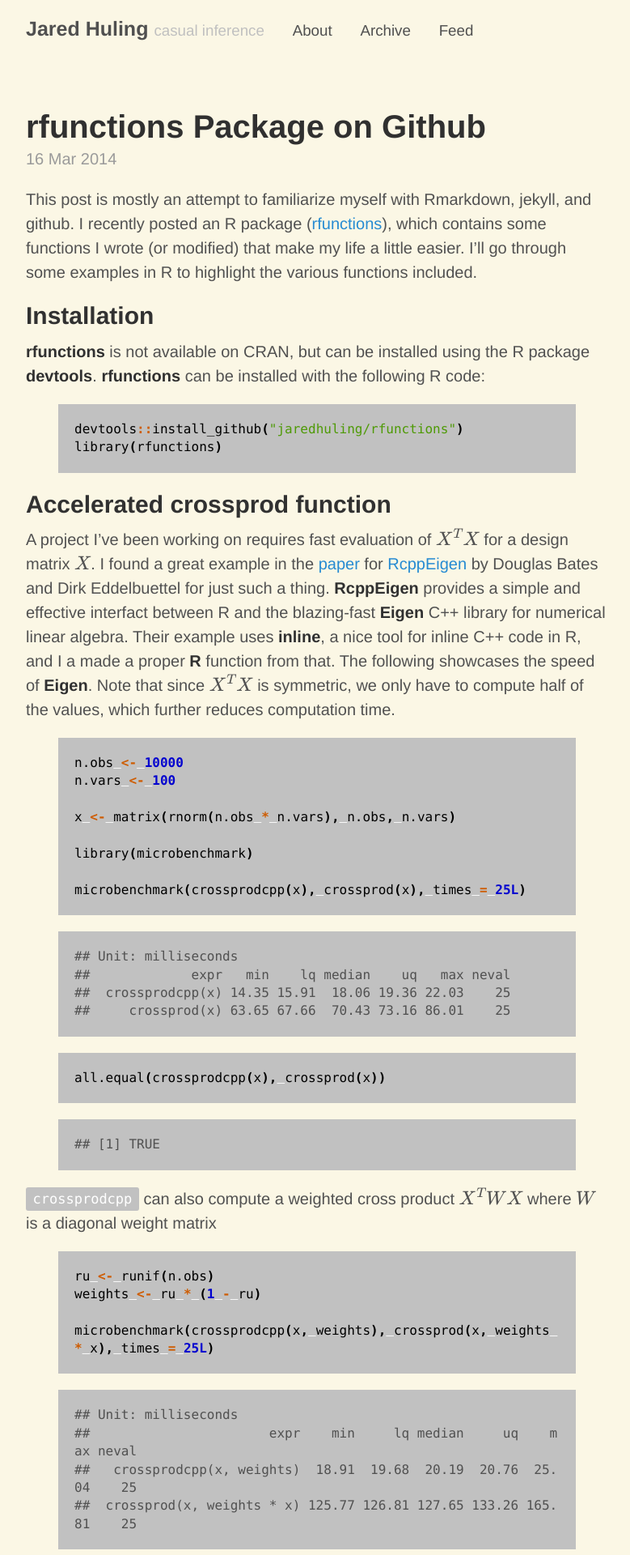
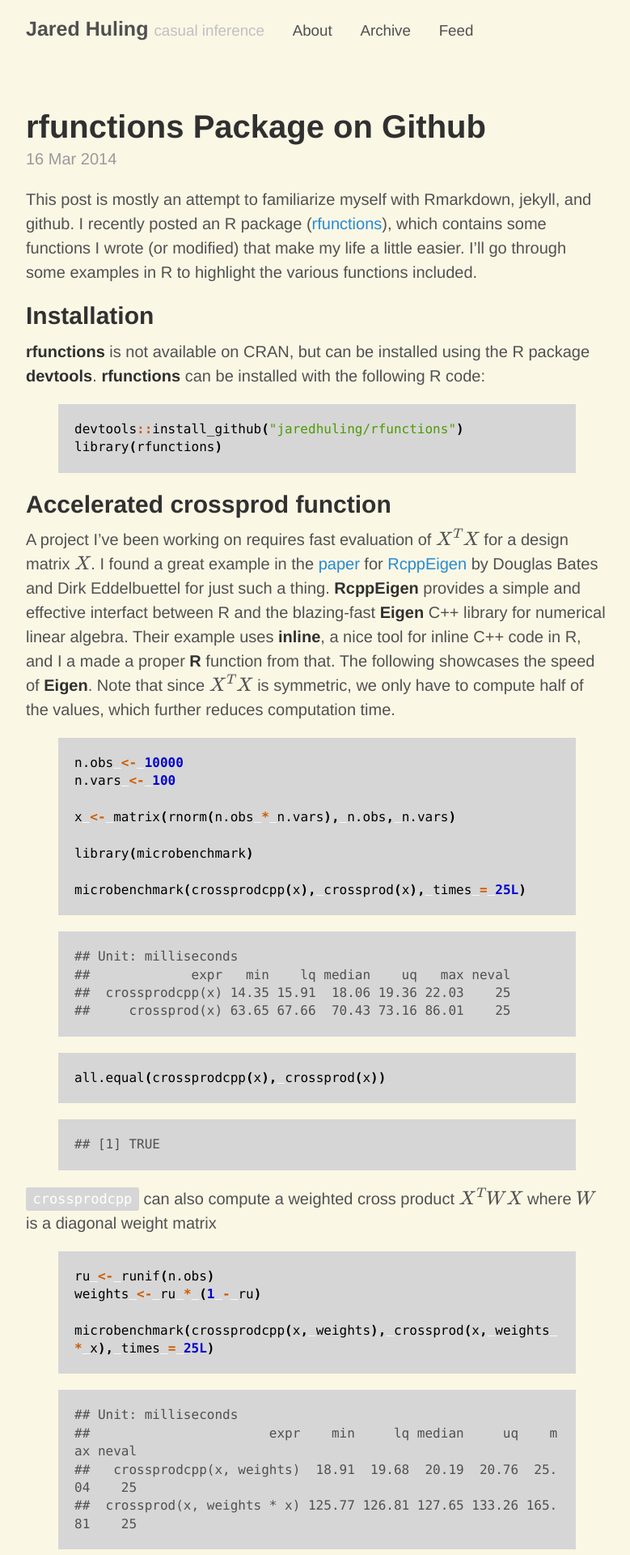
Before and after one commit to jaredhuling/jaredhuling.github.io, a Jekyll site: the page built from index.html, in a window 1280 px wide. Shown: the top 1920 px of the page at 81% size, without its empty margins (248-1027 px from the left). Built offline with Jekyll 4.4.1, drawn with Linux system fonts in a browser that asks for light colours; Markdown is read by kramdown in place of the engine named in the settings; formulas are drawn with MathJax 3; the list of posts is cut into pages by our own code.

Commit message:
changed code background

```diff
--- a/public/css/poole.css
+++ b/public/css/poole.css
@@ -153,7 +153,7 @@ code {
   padding: .25em .5em;
   font-size: 85%;
   color: #FFFFFF;
-  background-color: #c1c1c1;
+  background-color: #d6d6d6;
   border-radius: 3px;
 }
 pre {
@@ -167,7 +167,7 @@ pre {
   white-space: pre-wrap;
   word-break: break-all;
   word-wrap: break-word;
-  background-color: #c1c1c1;
+  background-color: #d6d6d6;
 }
 pre code {
   padding: 0;
```
